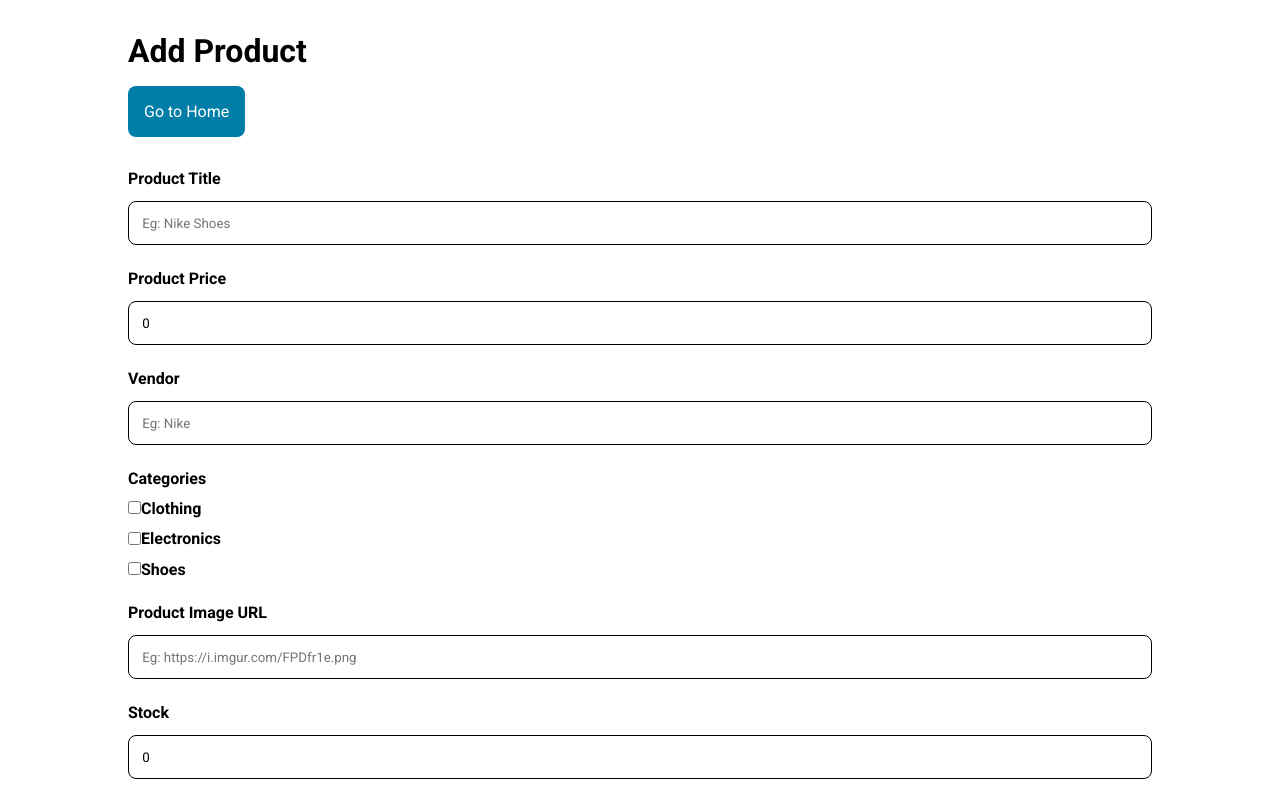
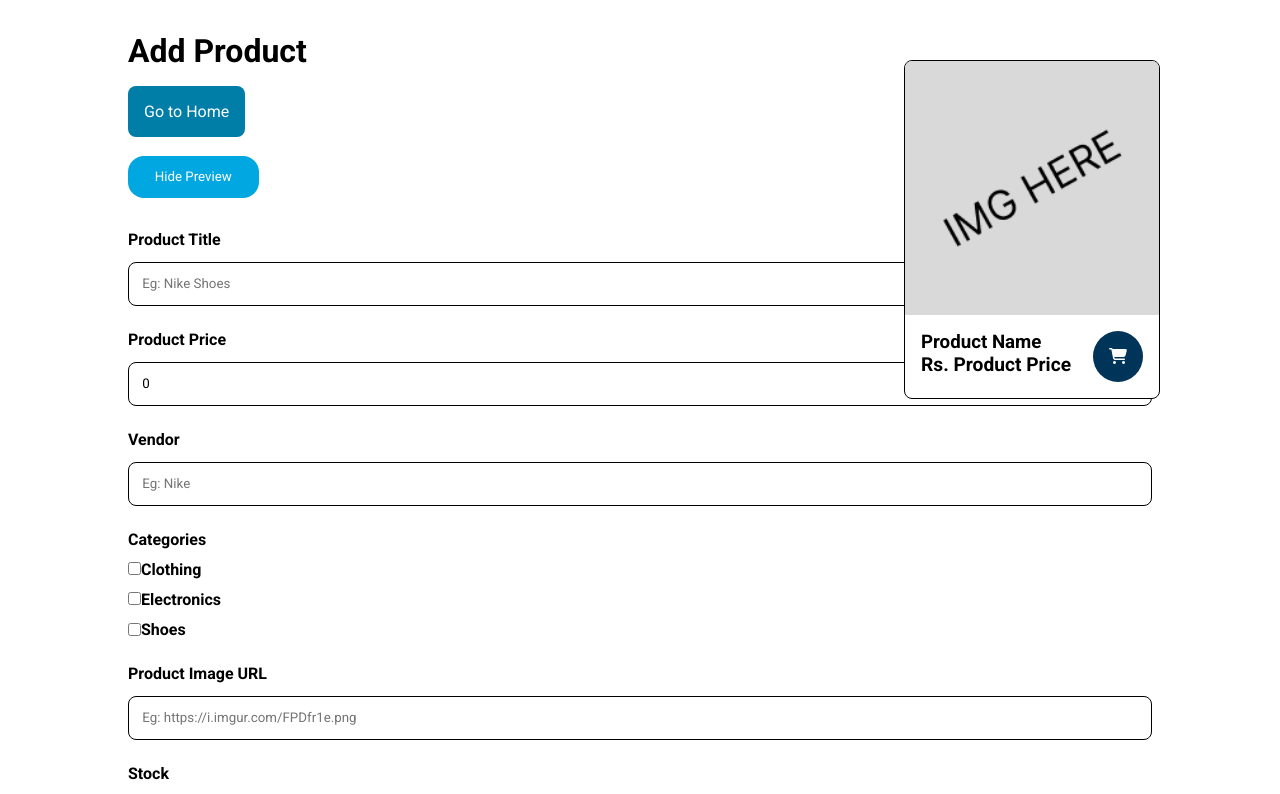
Before and after one commit to SandarvaShakya/ecommerce-v1, a React (Create React App) app in the folder ecommerce-frontend/: page /supplier/add-item in a window 1280 px wide. Shown: the top 794 px of the page. Built offline with nearby package versions, Linux system fonts and the light colour scheme.

Commit message:
➕Add Preview in item adding section

```diff
--- a/ecommerce-frontend/src/App.css
+++ b/ecommerce-frontend/src/App.css
@@ -323,6 +323,10 @@ img{
   margin-top: 1rem;
 }
 
+.preview{
+  display: none;
+}
+
 @media (min-width: 720px){
   .container{
     width: 80%;
@@ -370,6 +374,10 @@ img{
     width: 30%;
   }
 
+  .card--content{
+    height: 20%;
+  }
+
   .card--image{
     height: 80%;
   }
@@ -388,4 +396,36 @@ img{
     top: 0;
     right: 100px;
   }
+
+  .preview{
+    display: block;
+    border: 1px solid black;
+    overflow: hidden;
+    width: 20%;
+    border-radius: 8px;
+    position: fixed;
+    top: 60px;
+    right: 120px;
+    z-index: 10;
+    background-color: white;
+  }
+
+  .preview--img{
+    height: 80%;
+  }
+
+  .preview-content{
+    display: flex;
+    justify-content: space-between;
+    font-weight: 700;
+    padding: 1rem;
+  }
+
+  .preview--price{
+    font-size: 1.2rem;
+  }
+
+  .disable-preview{
+    display: none;
+  }
 }
--- a/ecommerce-frontend/src/components/AddItem.js
+++ b/ecommerce-frontend/src/components/AddItem.js
@@ -1,6 +1,8 @@
 import { Link } from "react-router-dom"
 import { useState } from "react";
+
 import productService from '../services/products'
+import Button from './Button'
 
 const categories = ['Clothing', 'Electronics', 'Shoes']
 
@@ -12,6 +14,7 @@ const AddItem = () => {
     const [imgUrl, setImgUrl] = useState('')
     const [stock, setStock] = useState(0)
     const [description, setDescription] = useState('')
+    const [previewView, setPreviewView] = useState(true);
 
     const [data, setData] = useState([])
     const [message, setMessage] = useState('')
@@ -95,13 +98,34 @@ const AddItem = () => {
         }
     }
 
+    //to show or disable preview
+    const handlePreview = () => {
+        setPreviewView(!previewView)
+    }
     return (
         <div className="container add-item-container">
             <h1>Add Product</h1>
             <Link to="/" className="link">
                 Go to Home
             </Link>
+            <br />
+            <br />
+            <Button text={previewView ? 'Hide Preview' : 'Show Preview'} onClick={handlePreview}/>
             {message && <p className="message">{message}</p>}
+            <div className={previewView ? "preview" : "preview disable-preview"}>
+                <div className="preview-img">
+                    <img src={imgUrl ? imgUrl : '/images/square.png'} alt={title} />
+                </div>
+                <div className="preview-content">
+                    <div className="preview--text">
+                        <h3 className="preview--title">{title ? title : 'Product Name'}</h3>
+                        <p className="preview--price">Rs. {price ? price : 'Product Price'}</p>
+                    </div>
+                    <div className="card--cart" title="Add to cart">
+                        <i className="fa-solid fa-cart-shopping"></i>
+                    </div>
+                </div>
+            </div>
             <form className="form" onSubmit={addItem}>
                 <div className="form--element">
                     <label htmlFor="title">Product Title</label>
--- a/ecommerce-frontend/src/components/Card.js
+++ b/ecommerce-frontend/src/components/Card.js
@@ -20,7 +20,6 @@ const Card = ({ cardData, cartNumber, setCartNumber, cartItem, setCartItem }) =>
           <i className="fa-solid fa-cart-shopping"></i>
         </div>
       </div>
-
     </div>
   )
 }
```
Also changed, not shown: ecommerce-frontend/public/images/square.png (added).
